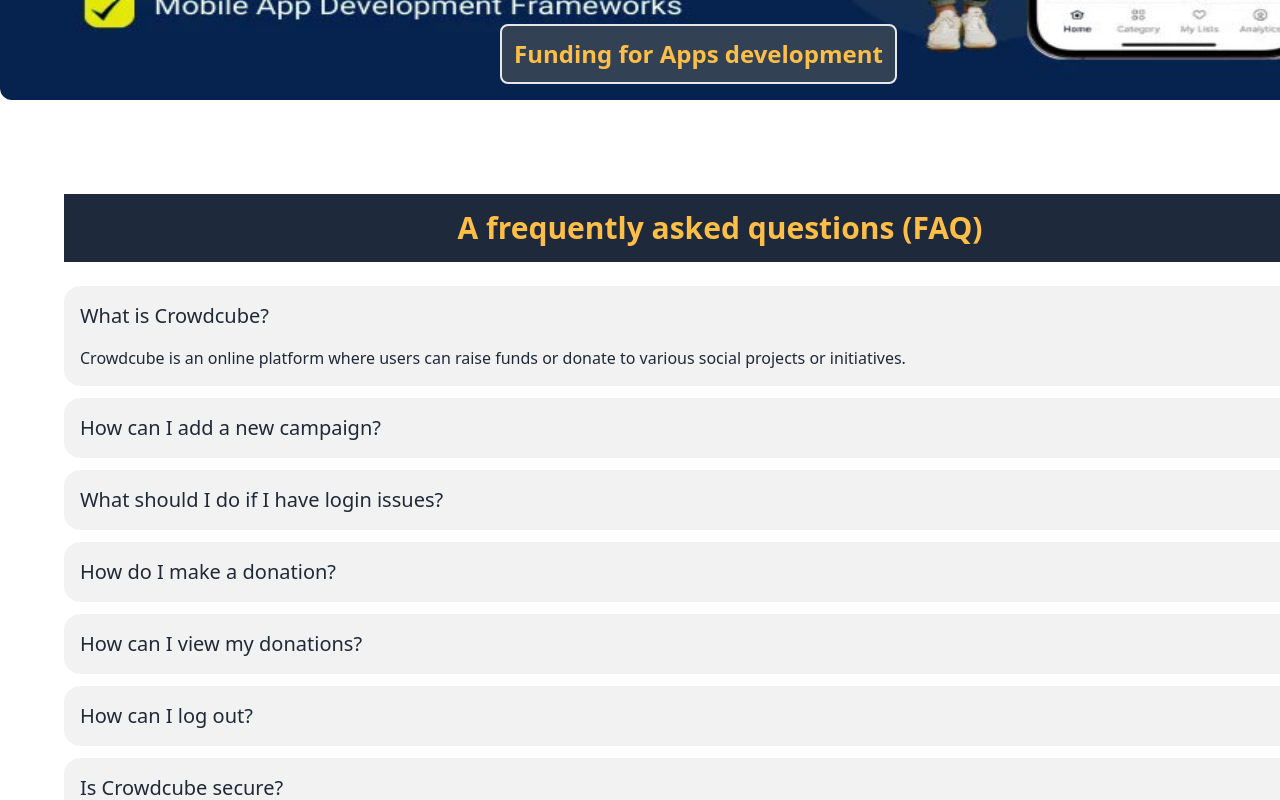
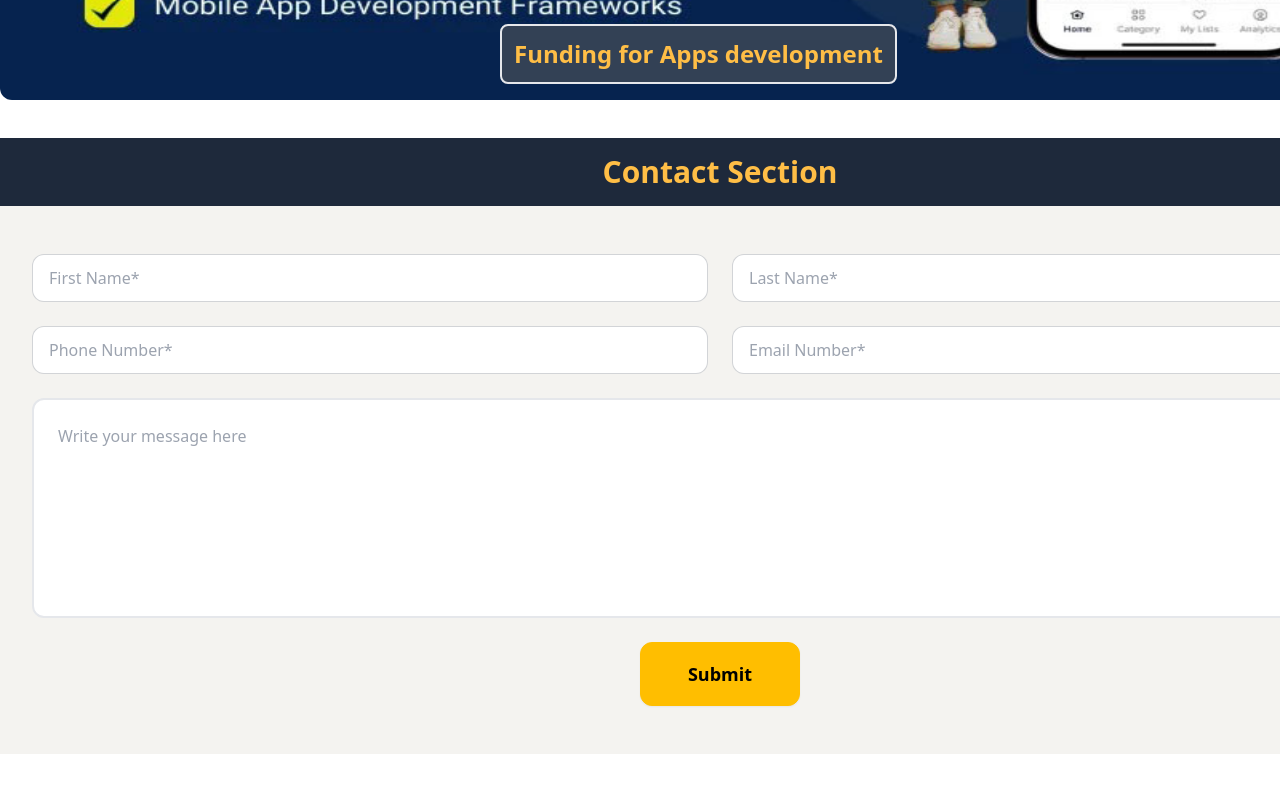
Before and after one commit to Rony7736/Batch-10-Assignment-10-A-crowd-funding-project-client-side, a React (Vite) app: page / in a window 1280 px wide. Shown: the part 740-1540 px from the top of the page. Built offline with nearby package versions, Linux system fonts and the light colour scheme; no server answers.

Commit message:
added contact section in client side

```diff
--- a/src/Components/Contact.jsx
+++ b/src/Components/Contact.jsx
@@ -2,7 +2,24 @@
 const Contact = () => {
     return (
         <div>
-            <h1 className="text-3xl text-center text-[#FFBE46] font-bold my-6 bg-slate-800 p-4">Contact Section</h1>
+
+            <div className="card bg-base-100 my-8">
+                <h1 className="text-3xl text-center text-[#FFBE46] font-bold bg-slate-800 p-4">Contact Section</h1>
+
+                <div className="bg-[#F4F3F0] px-8 py-12 ">
+                    <div className="grid grid-cols-1 lg:grid-cols-2 gap-6">
+                        <input className="py-4 rounded-xl input input-bordered" type="text" placeholder="First Name*" name="" id="" />
+                        <input className="py-4 rounded-xl input input-bordered" type="text" placeholder="Last Name*" name="" id="" />
+                        <input className="py-4 rounded-xl input input-bordered" type="text" placeholder="Phone Number*" name="" id="" />
+                        <input className="py-4 rounded-xl input input-bordered" type="text" placeholder="Email Number*" name="" id="" />
+                        <textarea className="w-full lg:col-span-2 rounded-xl border-2 bordered placeholder:pl-6 pt-6" placeholder="Write your message here" name="" id="" cols="30" rows="8"></textarea>
+                    </div>
+
+                    <div className="pt-6 text-center">
+                        <button className="btn btn-warning rounded-xl h-16 w-40 text-lg font-semibold">Submit</button>
+                    </div>
+                </div>
+            </div>
 
         </div>
     );
--- a/src/Pages/Home.jsx
+++ b/src/Pages/Home.jsx
@@ -1,4 +1,5 @@
 import Banner from "../Components/Banner";
+import Contact from "../Components/Contact";
 import FAQ from "../Components/FAQ";
 
 
@@ -10,6 +11,7 @@
                 <p className="text-xl text-center font-semibold pb-2">It is A Crowd Funding Donatation Application</p>
             </div>
             <Banner></Banner>
+            <Contact></Contact>
             <FAQ></FAQ>
         </div>
     );
```
